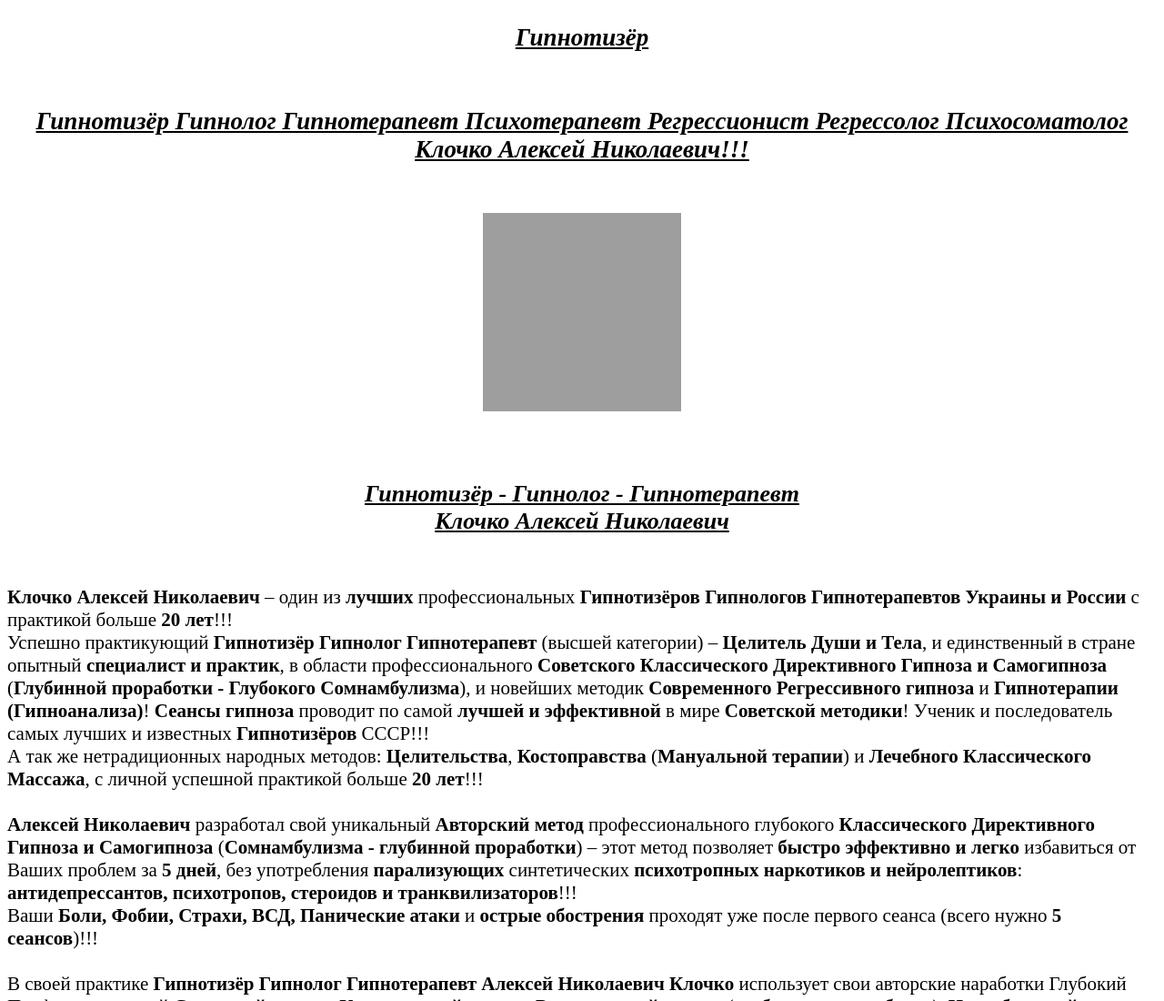
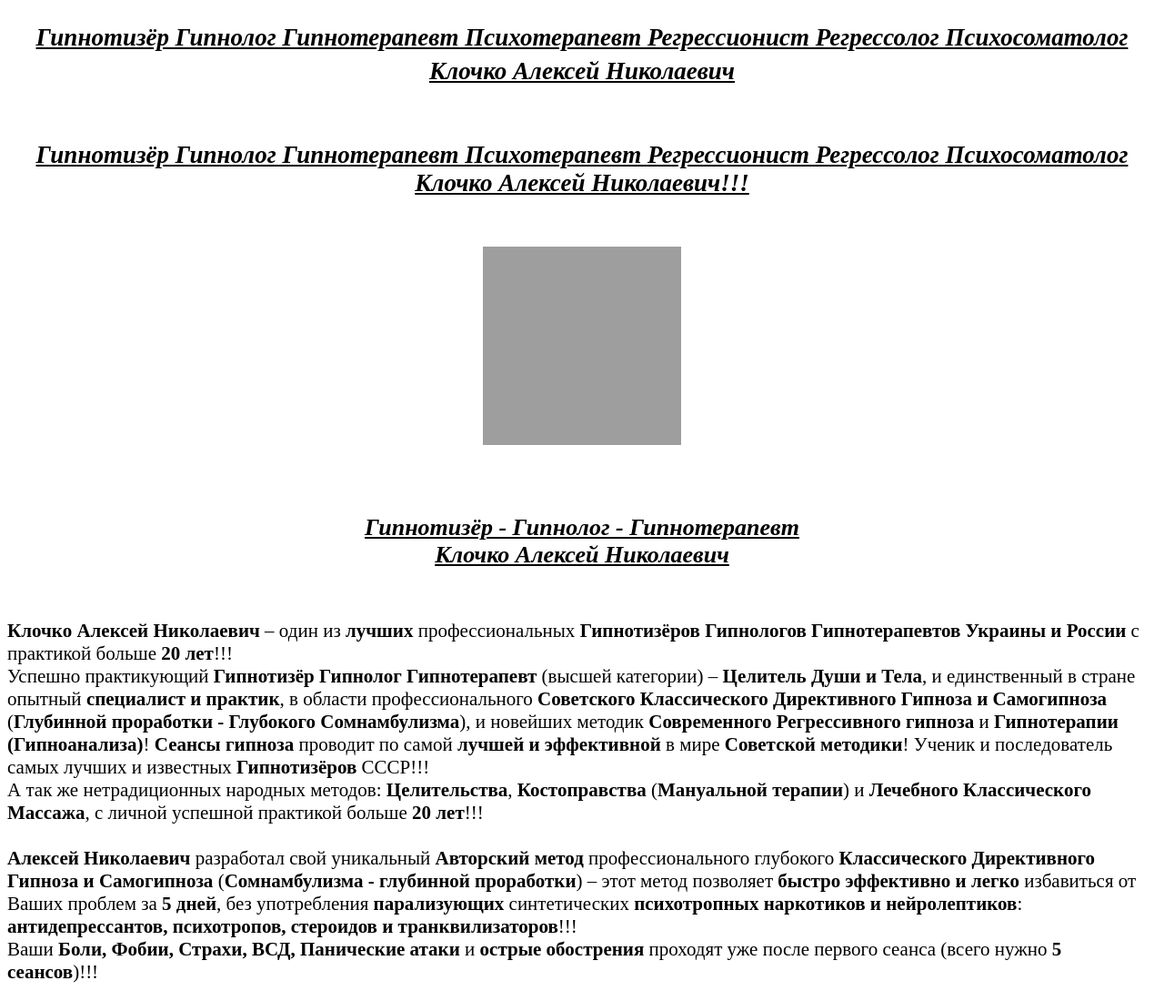
Before and after one commit to gipnos/gipnos.github.io, a plain HTML site: page index.html in a window 1280 px wide. Shown: the top 1100 px of the page at 91% size. Drawn offline with Linux system fonts and the light colour scheme; grey boxes are pictures that could not be loaded.

Commit message:
index.html

```diff
--- a/index.html
+++ b/index.html
@@ -203,7 +203,7 @@ ga('send', 'pageview');
 </script>
 </head>
 <body>
-    <center><h1><span style="font-family: 'times new roman', times; font-size: 27px;"><b><u><em>Гипнотизёр</em></u></b></span></h1></center>
+    <center><h1><span style="font-family: 'times new roman', times; font-size: 27px;"><b><u><em>Гипнотизёр Гипнолог Гипнотерапевт Психотерапевт Регрессионист Регрессолог Психосоматолог Клочко Алексей Николаевич</em></u></b></span></h1></center>
 
 <br><center><h2><span style="font-family: 'times new roman', times; font-size: 27px;"><b><u><em>Гипнотизёр Гипнолог Гипнотерапевт Психотерапевт Регрессионист Регрессолог Психосоматолог Клочко Алексей Николаевич!!!</em></u></b></span></h2></center>
 
```
